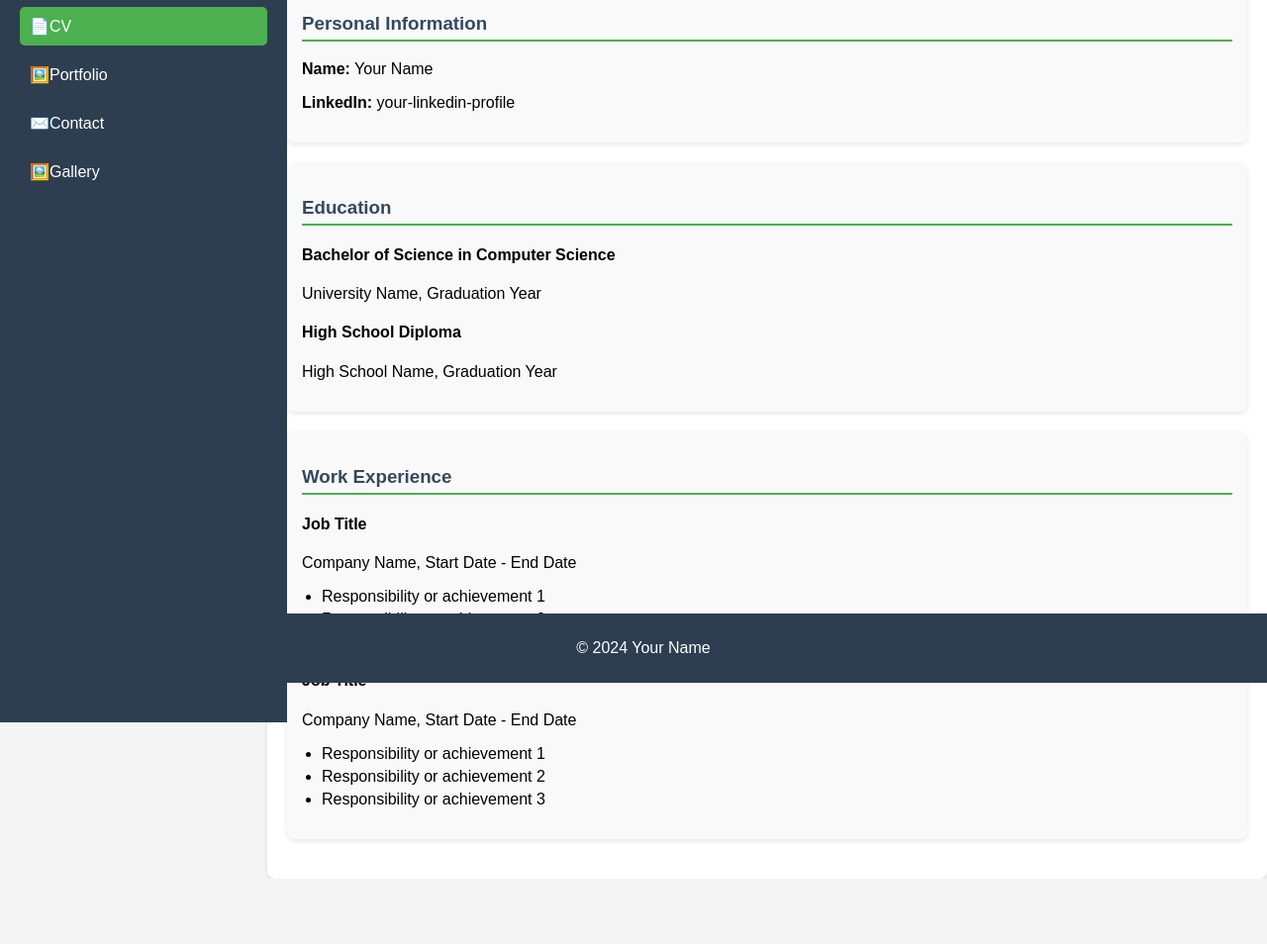
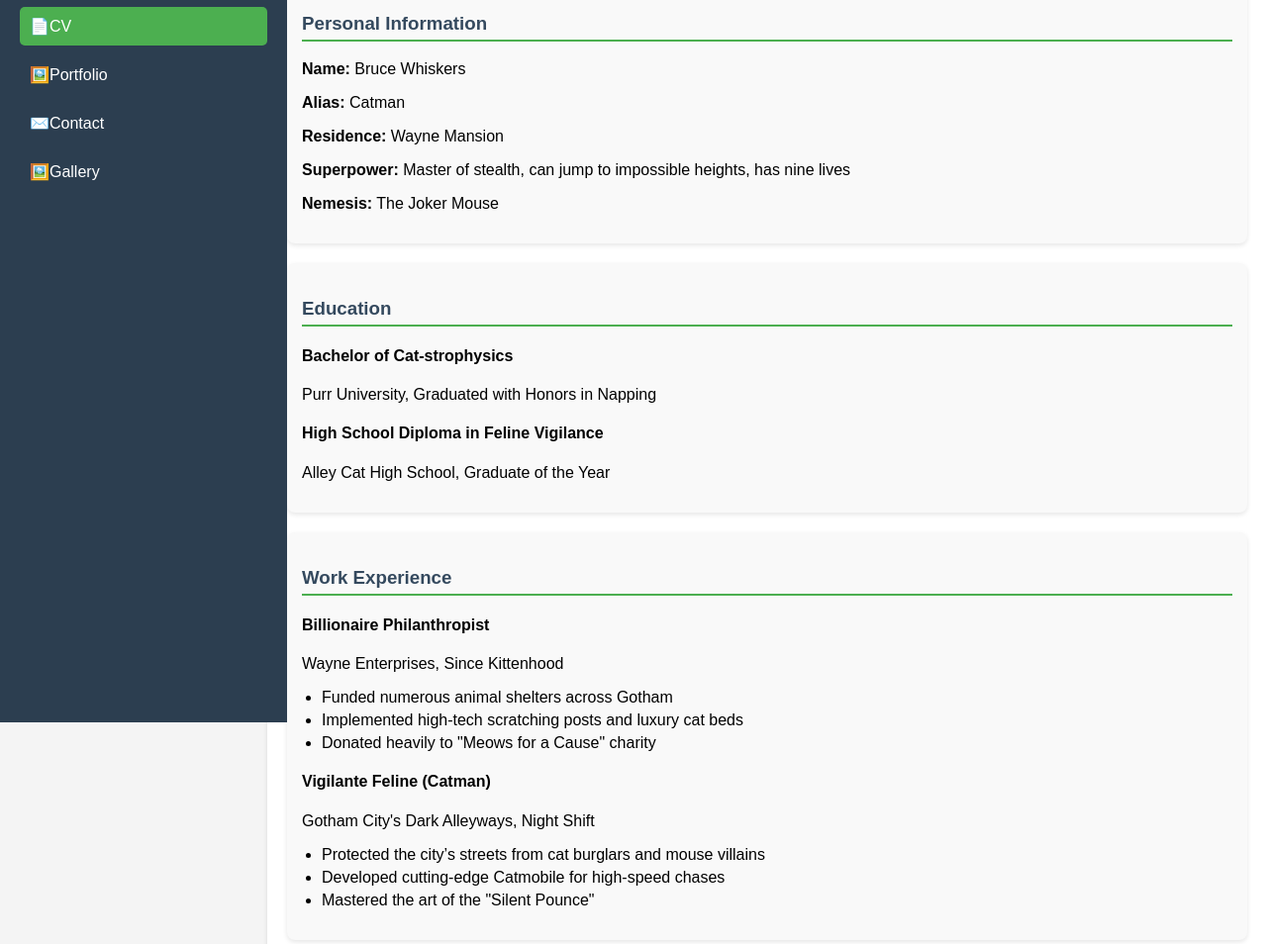
Before and after one commit to TodorHristov06/html, a plain HTML site: page cv.html in a window 1280 px wide. Shown: the part 110-1064 px from the top of the page at 99% size. Before the commit the page ends 998 px from the top, so only its background shows below. Drawn offline with Linux system fonts and the light colour scheme.

Commit message:
Update cv

```diff
--- a/cv.html
+++ b/cv.html
@@ -15,49 +15,47 @@
 
         <section class="personal-info">
             <h3>Personal Information</h3>
-            <p><strong>Name:</strong> Your Name</p>
-            <p><strong>LinkedIn:</strong> your-linkedin-profile</p>
+            <p><strong>Name:</strong> Bruce Whiskers</p>
+            <p><strong>Alias:</strong> Catman</p>
+            <p><strong>Residence:</strong> Wayne Mansion</p>
+            <p><strong>Superpower:</strong> Master of stealth, can jump to impossible heights, has nine lives</p>
+            <p><strong>Nemesis:</strong> The Joker Mouse</p>
         </section>
 
         <section class="education">
             <h3>Education</h3>
             <div class="education-item">
-                <h4>Bachelor of Science in Computer Science</h4>
-                <p>University Name, Graduation Year</p>
+                <h4>Bachelor of Cat-strophysics</h4>
+                <p>Purr University, Graduated with Honors in Napping</p>
             </div>
             <div class="education-item">
-                <h4>High School Diploma</h4>
-                <p>High School Name, Graduation Year</p>
+                <h4>High School Diploma in Feline Vigilance</h4>
+                <p>Alley Cat High School, Graduate of the Year</p>
             </div>
         </section>
 
         <section class="experience">
             <h3>Work Experience</h3>
             <div class="experience-item">
-                <h4>Job Title</h4>
-                <p>Company Name, Start Date - End Date</p>
+                <h4>Billionaire Philanthropist</h4>
+                <p>Wayne Enterprises, Since Kittenhood</p>
                 <ul>
-                    <li>Responsibility or achievement 1</li>
-                    <li>Responsibility or achievement 2</li>
-                    <li>Responsibility or achievement 3</li>
+                    <li>Funded numerous animal shelters across Gotham</li>
+                    <li>Implemented high-tech scratching posts and luxury cat beds</li>
+                    <li>Donated heavily to "Meows for a Cause" charity</li>
                 </ul>
             </div>
             <div class="experience-item">
-                <h4>Job Title</h4>
-                <p>Company Name, Start Date - End Date</p>
+                <h4>Vigilante Feline (Catman)</h4>
+                <p>Gotham City's Dark Alleyways, Night Shift</p>
                 <ul>
-                    <li>Responsibility or achievement 1</li>
-                    <li>Responsibility or achievement 2</li>
-                    <li>Responsibility or achievement 3</li>
+                    <li>Protected the city’s streets from cat burglars and mouse villains</li>
+                    <li>Developed cutting-edge Catmobile for high-speed chases</li>
+                    <li>Mastered the art of the "Silent Pounce"</li>
                 </ul>
             </div>
         </section>
-
     </div>
-
-    <footer>
-        <p>&copy; 2024 Your Name</p>
-    </footer>
 
     <script src="script.js"></script>
     <script>
```
